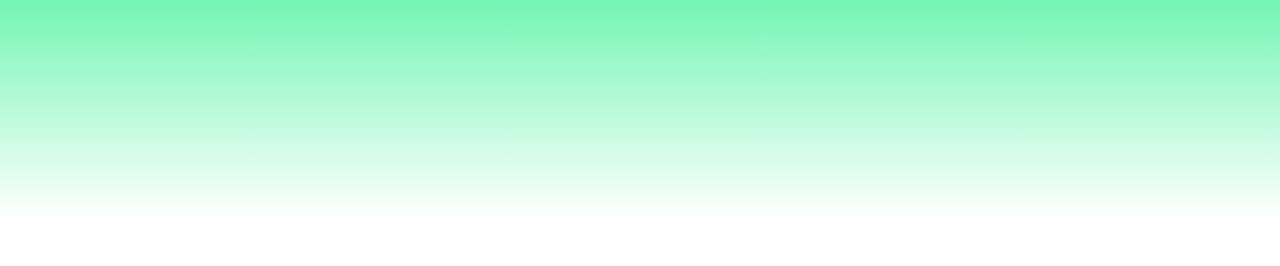
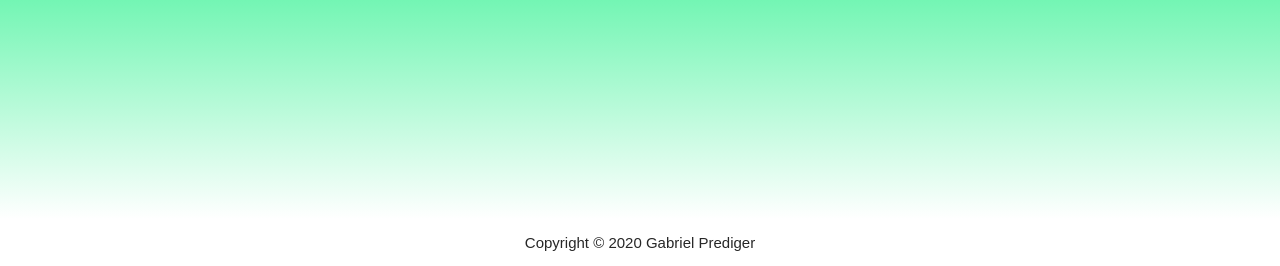
Before and after one commit to GabrielPrediger/Portfolio, a plain HTML site: page paginainicial.html in a window 1280 px wide. Shown: the part 4983-5249 px from the top of the page. Before the commit the page ends 5202 px from the top, so only its background shows below. Drawn offline with Linux system fonts and the light colour scheme.

Commit message:
v01
Footer Copyright

```diff
--- a/paginainicial.html
+++ b/paginainicial.html
@@ -4,6 +4,8 @@
 <head>
     <title>Gabriel Prediger | Portifólio</title>
     <meta charset="UTF-8">
+    <meta name="viewport" content="width=device-width, initial-scale=1">
+
     <link rel="stylesheet" href="./css/style.css">
     <link rel="stylesheet" href="./css/reset.css">
     <link rel="stylesheet" href="./css/normalize.css">
@@ -135,9 +137,9 @@
                     <img class="imagem-redes" src="./img/whatsapp.png">
                 </section>
             </div>
-            <div class="footer-fim">
-
-            </div>
+        </div>
+        <div class="footer-fim">
+            <p style="text-align: center; color: rgb(39, 39, 39); font-size: 15px;">Copyright &copy; 2020 Gabriel Prediger</p>
         </div>
     </main>
 </body>
```
Also changed, not shown: css/style.css (+12 -0 lines).
